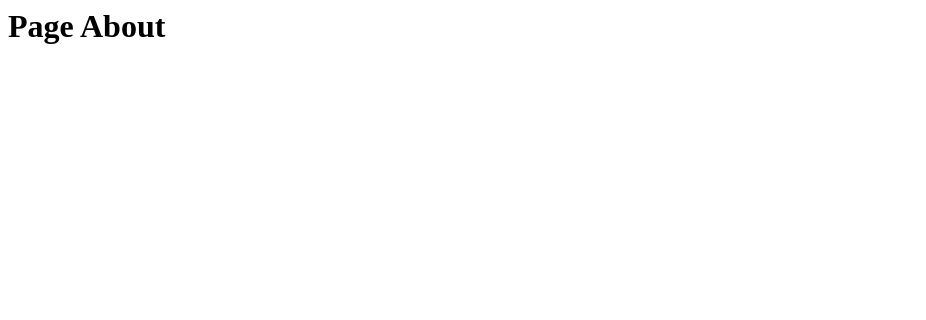
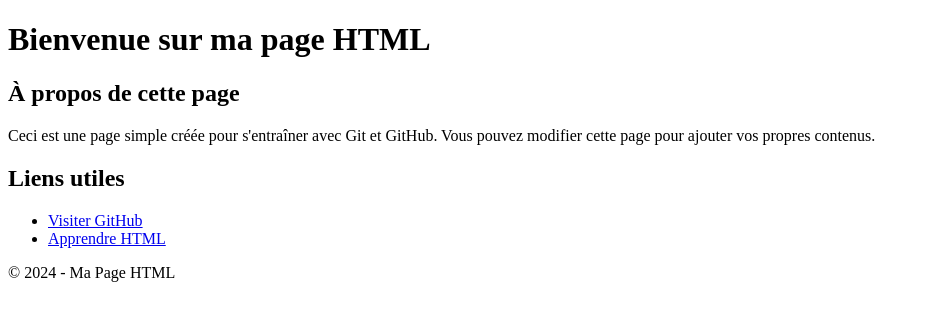
Before and after one commit to aissecly/projet-git, a plain HTML site: page about.html in a window 1280 px wide. Shown: the whole page, without its empty margins (0-926 px from the left). Drawn offline with Linux system fonts and the light colour scheme.

Commit message:
Update about.html

```diff
--- a/about.html
+++ b/about.html
@@ -1 +1,29 @@
-<h1>Page About</h1>
+<!DOCTYPE html>
+<html lang="fr">
+<head>
+    <meta charset="UTF-8">
+    <meta name="viewport" content="width=device-width, initial-scale=1.0">
+    <title>Ma Page HTML</title>
+</head>
+<body>
+    <header>
+        <h1>Bienvenue sur ma page HTML</h1>
+    </header>
+    <main>
+        <section>
+            <h2>À propos de cette page</h2>
+            <p>Ceci est une page simple créée pour s'entraîner avec Git et GitHub. Vous pouvez modifier cette page pour ajouter vos propres contenus.</p>
+        </section>
+        <section>
+            <h2>Liens utiles</h2>
+            <ul>
+                <li><a href="https://github.com" target="_blank">Visiter GitHub</a></li>
+                <li><a href="https://www.w3schools.com" target="_blank">Apprendre HTML</a></li>
+            </ul>
+        </section>
+    </main>
+    <footer>
+        <p>&copy; 2024 - Ma Page HTML</p>
+    </footer>
+</body>
+</html>
```
